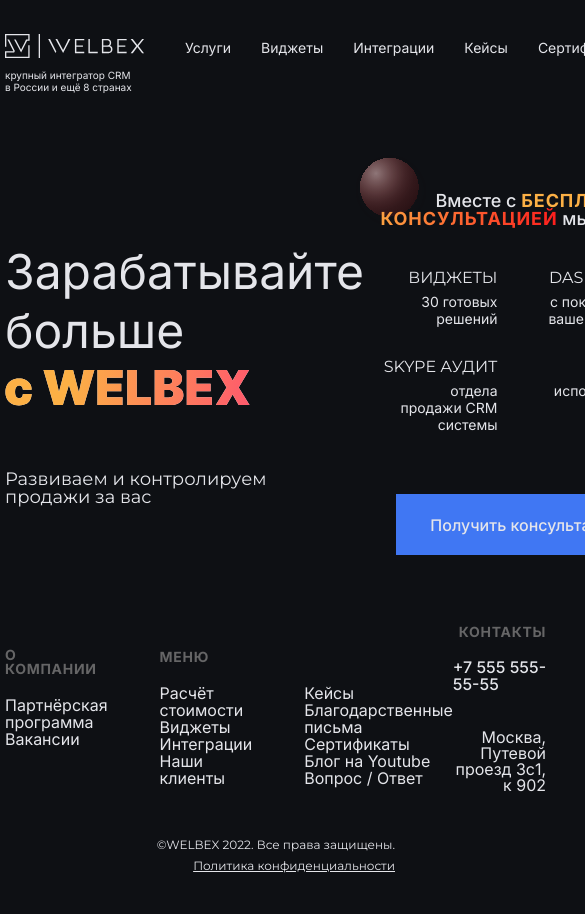
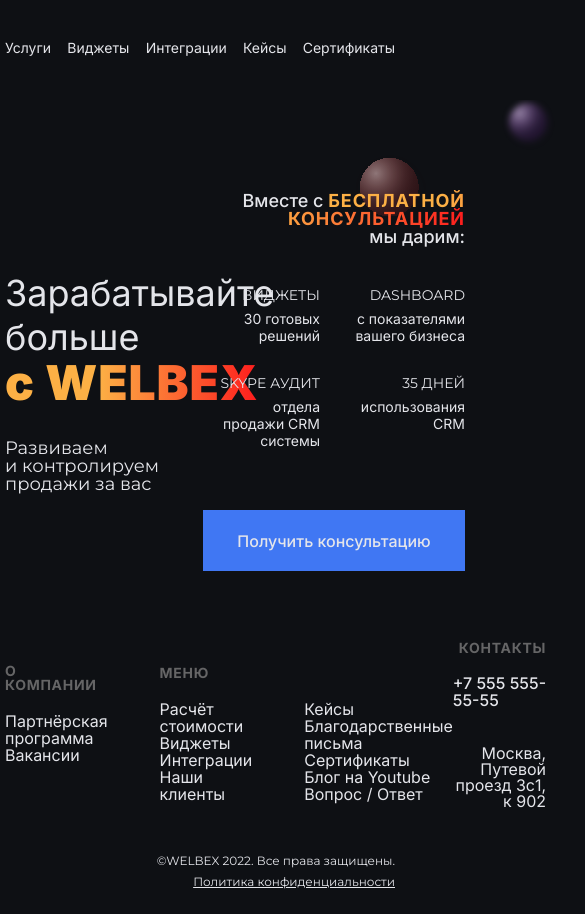
Before and after one commit to myr-irina/layout-welbex, a website: page index.html in a window 390 px wide. Shown: the top 914 px of the page, 585 px wide, since content can reach past the window. Drawn offline with Linux system fonts and the light colour scheme.

Commit message:
feat: add responsive for main for mobile sm

```diff
--- a/base/_base.scss
+++ b/base/_base.scss
@@ -19,18 +19,30 @@
 h1 {
   @include font($height: normal, $size: 4.8rem, $weight: 400);
   margin: 0;
+
+  @include media-laptop {
+    @include font($height: normal, $size: 3.6rem, $weight: 400);
+  }
 }
 
 h2 {
   @include font($height: normal, $size: 1.8rem, $weight: 400);
   @extend %font-add;
   margin: 0;
+
+  @include media-laptop {
+    @include font($height: normal, $size: 1.8rem, $weight: 400);
+  }
 }
 
 h3 {
   @include font($height: normal, $size: 1.6rem, $weight: 400);
   @extend %font-add;
   margin: 0;
+
+  @include media-laptop {
+    @include font($height: normal, $size: 1.4rem, $weight: 400);
+  }
 }
 
 h4 {
--- a/components/_main.scss
+++ b/components/_main.scss
@@ -23,15 +23,17 @@
     top: 150px;
     left: 350px;
   }
+
+  @include media-mobilesmall {
+    top: 650px;
+    left: 150px;
+  }
 }
 
 .red-ball__small {
   width: 28px;
   height: 28px;
   flex-shrink: 0;
-
-  filter: drop-shadow(3px 6px 27px rgba(223, 125, 125, 0.25)) blur(2.5px);
-  backdrop-filter: blur(2px);
 
   position: absolute;
   top: 37vh;
@@ -48,15 +50,46 @@
 
 .left-column__title {
   width: 362px;
+  flex-wrap: wrap;
+
+  @include media-laptop {
+    width: 200px;
+  }
+}
+
+.left-column {
+  @include media-laptop {
+    width: 200px;
+  }
+
+  @include media-mobilesmall {
+    width: 100%;
+  }
 }
 
 .left-column__text {
   margin-top: 30px;
   width: 275px;
+  flex-wrap: wrap;
+
   @extend %font-add;
   @include font($size: 1.8rem, $weight: 400);
+
+  @include media-laptop {
+    width: 200px;
+  }
+}
+
+.right-column {
+  width: 291px;
+  @include media-laptop {
+    width: 260px;
+  }
+
+  // @include media-tablet {
+  //   width: 160px;
+  // }
 }
 
 .right-column__text {
-  width: 291px;
 }
--- a/components/_navigation.scss
+++ b/components/_navigation.scss
@@ -1,12 +1,32 @@
 .navigation {
   display: flex;
-  gap: 30px;
+  justify-content: space-between;
   list-style-type: none;
   cursor: pointer;
+
+  @include media-tablet {
+    padding: 0;
+    justify-content: space-between;
+  }
+
+  @include media-mobilesmall {
+    font-size: 12px;
+    font-style: normal;
+    font-weight: 500;
+    line-height: normal;
+    text-transform: uppercase;
+  }
 }
 
 .navigation__link {
+  display: block;
   &:hover {
     color: white;
   }
+
+  @include media-mobilesmall {
+    &:last-of-type {
+      display: none;
+    }
+  }
 }
--- a/index.html
+++ b/index.html
@@ -87,7 +87,7 @@
             <article class="left-column">
               <h1 class="left-column__title">
                 Зарабатывайте больше
-                <span class="highlighted-text"></span>
+                <span class="left-column__text-highlighted">c&nbsp;WELBEX</span>
               </h1>
               <h2 class="left-column__text">
                 Развиваем и контролируем продажи за вас
@@ -203,7 +203,9 @@
                 </ul>
                 <li>
                   <a class="footer__link footer__link-address" href="#"
-                    ><p class="footer__link-text">Москва, Путевой проезд 3с1, к 902</p></a
+                    ><p class="footer__link-text">
+                      Москва, Путевой проезд 3с1, к 902
+                    </p></a
                   >
                 </li>
               </ul>
--- a/layout/_columns.scss
+++ b/layout/_columns.scss
@@ -3,6 +3,12 @@
   flex-direction: row;
   justify-content: space-between;
   align-items: center;
+
+  @include media-mobilesmall {
+    flex-direction: column;
+    row-gap: 15px;
+    text-align: left;
+  }
 }
 
 .grid-col-2 {
@@ -45,6 +51,21 @@
   text-align: right;
 }
 
+.left-column__text-highlighted {
+  background: var(
+    --gradient,
+    linear-gradient(90deg, #fcb045 36.99%, #fd1d1d 100%)
+  );
+  background-clip: text;
+  -webkit-background-clip: text;
+  -webkit-text-fill-color: transparent;
+
+  @extend %font-prim;
+  @include font($size: 4.8rem, $weight: 900);
+  letter-spacing: 0.9px;
+  text-align: right;
+}
+
 .grid-col-2__title {
   text-transform: uppercase;
   text-align: right;
--- a/layout/_footer.scss
+++ b/layout/_footer.scss
@@ -27,6 +27,9 @@
   cursor: pointer;
 
   @include font($size: 1.6rem, $weight: 400);
+  @include media-mobilesmall {
+    @include font($size: 1.4rem, $weight: 400);
+  }
 }
 
 .footer__title {
@@ -56,7 +59,7 @@
 }
 
 .footer__link-text {
-  text-align: right ;
+  text-align: right;
 }
 
 .copyright {
--- a/layout/_header.scss
+++ b/layout/_header.scss
@@ -18,6 +18,10 @@
   display: flex;
   position: relative;
   cursor: pointer;
+
+  @include media-tablet {
+    display: none;
+  }
 }
 
 .header__logo-text {
@@ -33,6 +37,7 @@
 
 .header__navigation {
   margin: 0 145px 0 15px;
+  width: 100%;
 
   @include media-laptop {
     margin: 0;
@@ -48,7 +53,12 @@
 
   @include media-laptop {
     top: 100px;
-    left: 750px;
+    left: 500px;
+  }
+
+  @include media-mobilesmall {
+    top: 250px;
+    left: 150px;
   }
 }
 
```
Also changed, not shown: sass/style.css, 1 other file.
